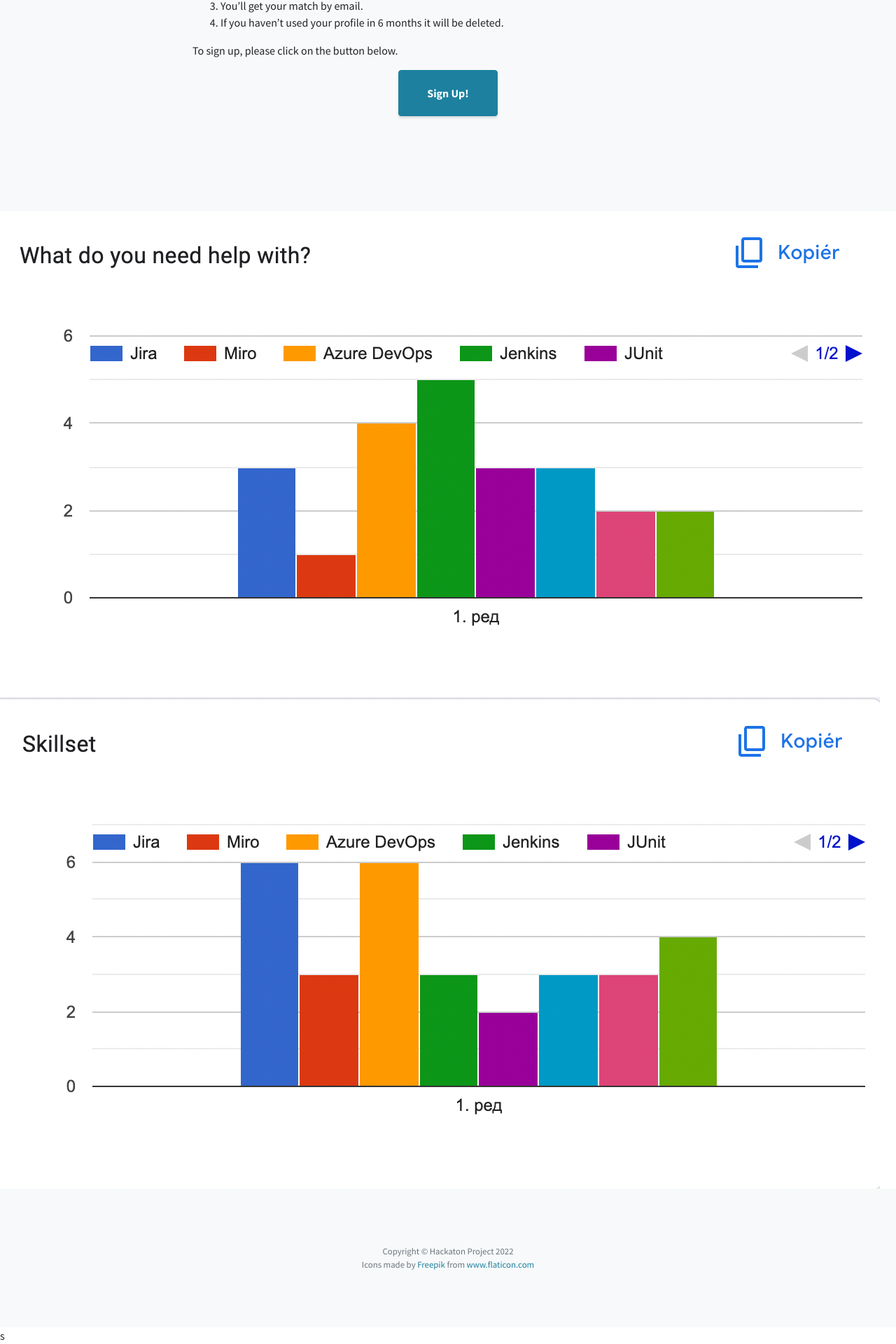
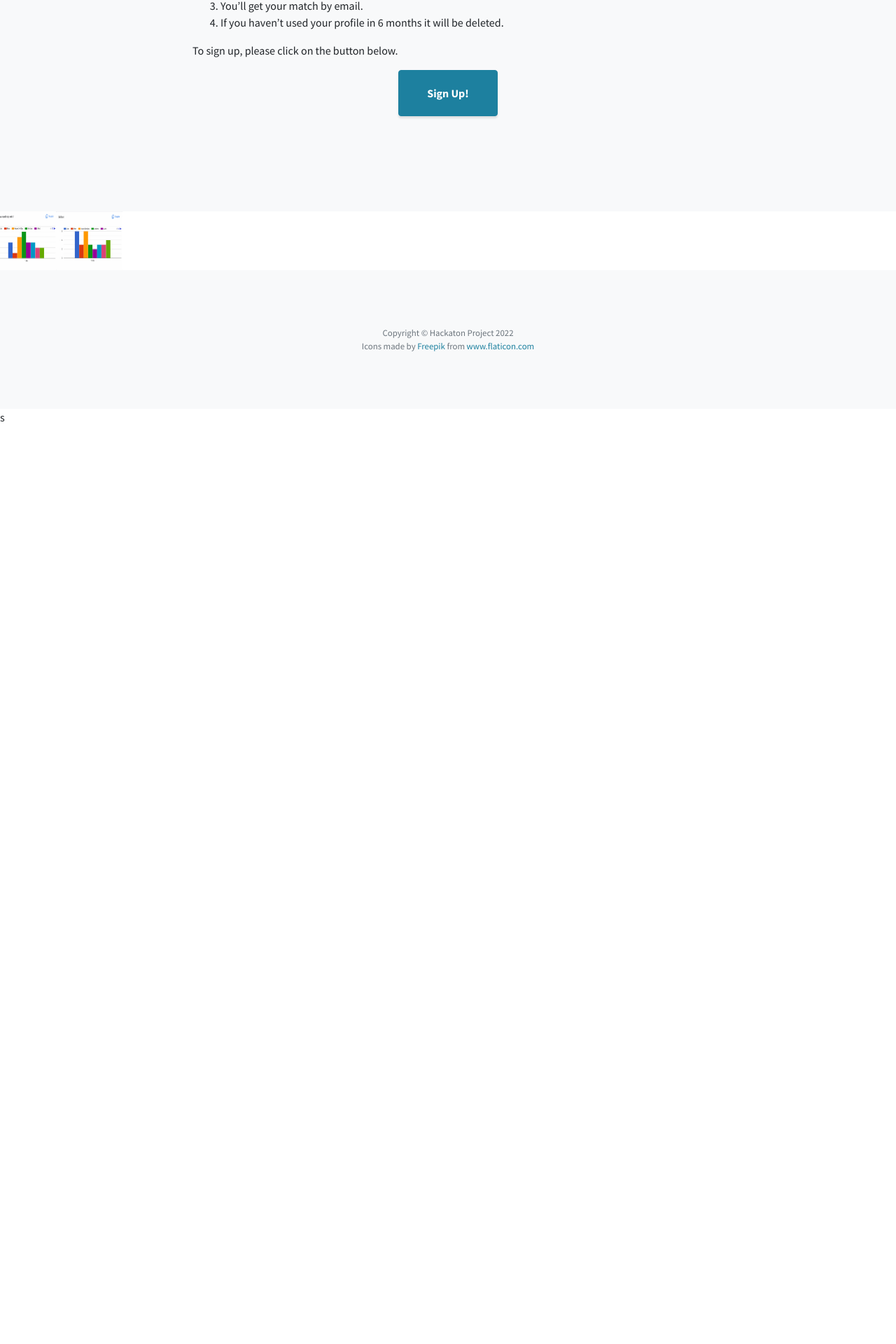
Before and after one commit to milenabaj/tinder_devops, a Jekyll site: the page index.html, which Jekyll copies as it is, in a window 1280 px wide. Shown: the part 1233-3153 px from the top of the page at 70% size. Built offline with Jekyll 4.4.1, drawn with Linux system fonts in a browser that asks for light colours; after the commit the page ends 1841 px from its top, so only the background shows below that.

Commit message:
Update index.html

```diff
--- a/index.html
+++ b/index.html
@@ -75,10 +75,10 @@
 
     <div class="row">
       <div class="column">
-        <img src="img/needs.png" alt="Snow" style="width:100%">
+        <img src="img/needs.png" alt="Snow"  width="95" height="84" />
       </div>
       <div class="column">
-        <img src="img/skillset.png" alt="Forest" style="width:100%">
+        <img src="img/skillset.png" alt="Forest"  width="95" height="84" />
       </div>
     </div>
 
```
